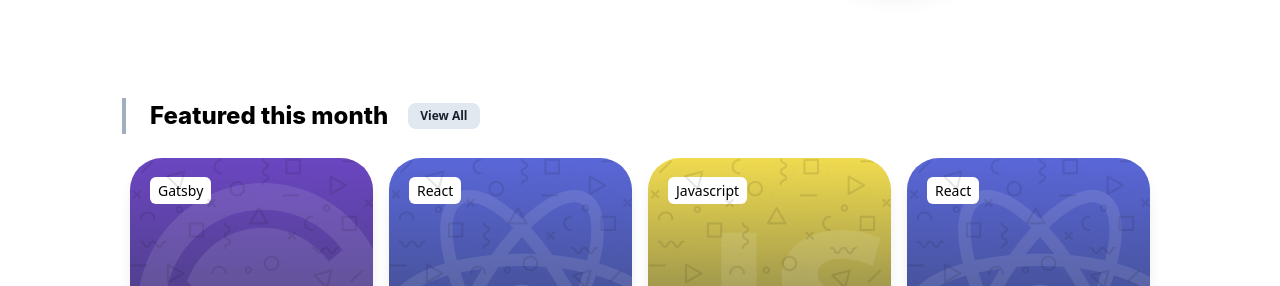
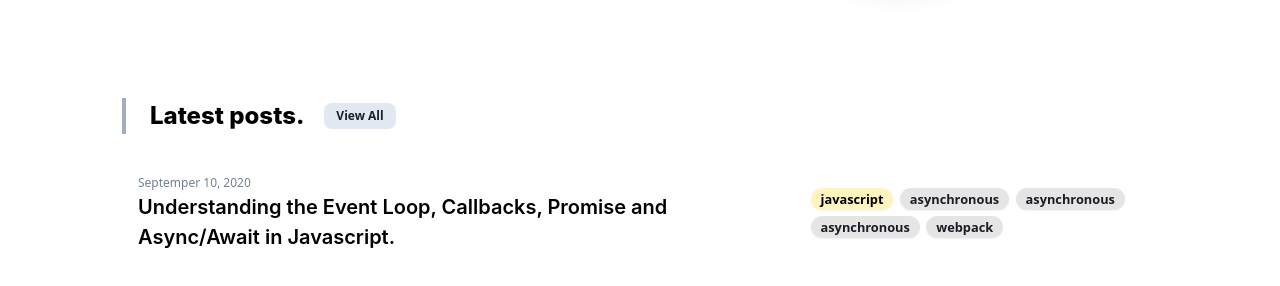
Before and after one commit to shivaluma/shivaluma.tech, a Gatsby site: page / in a window 1280 px wide. Shown: the part 434-720 px from the top of the page. Built offline with nearby package versions, Linux system fonts and the light colour scheme; Gatsby itself is replaced by a stand-in of ours.

Commit message:
remove feature post

```diff
--- a/src/pages/index.js
+++ b/src/pages/index.js
@@ -16,24 +16,6 @@
       <Helmet title="Shivaluma" />
       <SEO />
       <Bio />
-      <Posts title="Featured this month">
-        <PostSlider
-          posts={[
-            {
-              category: "gatsby",
-            },
-            {
-              category: "react",
-            },
-            {
-              category: "javascript",
-            },
-            {
-              category: "react",
-            },
-          ]}
-        />
-      </Posts>
 
       <Posts title="Latest posts.">
         <InlinePost />
```
